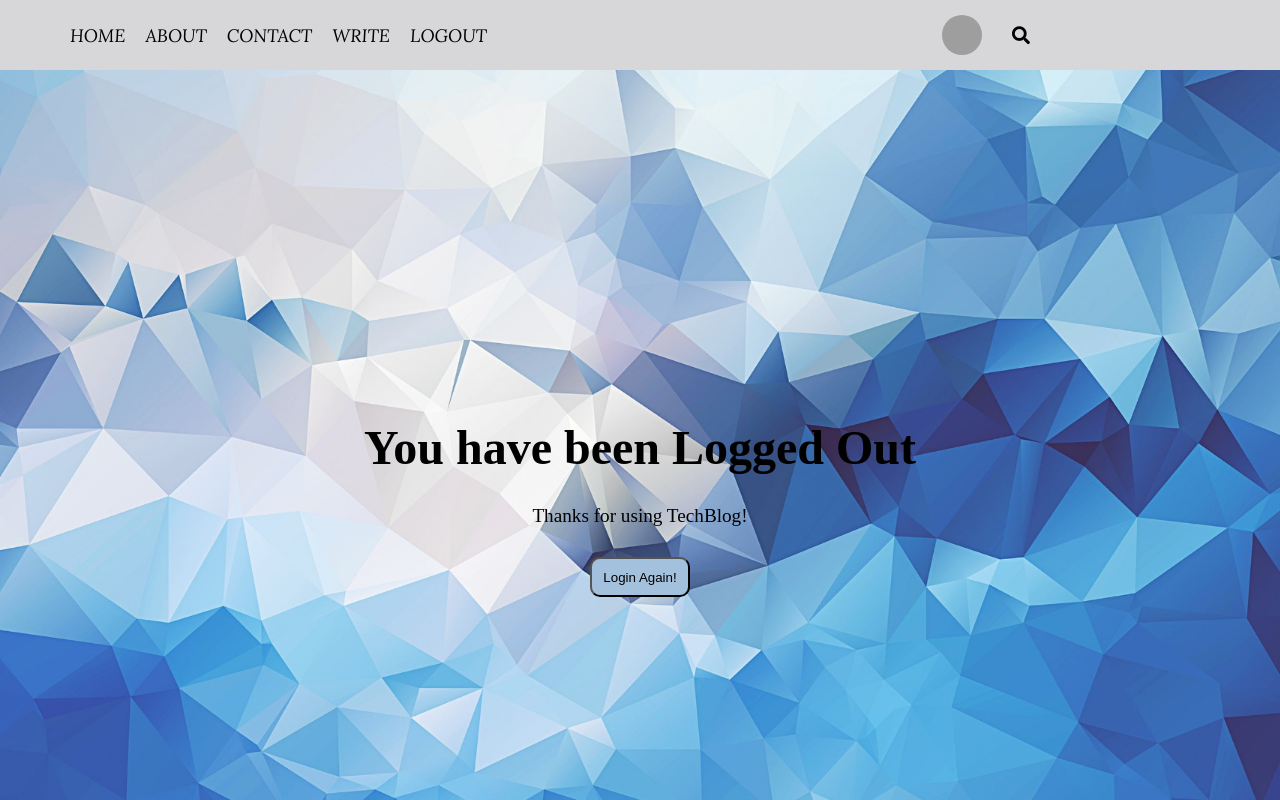
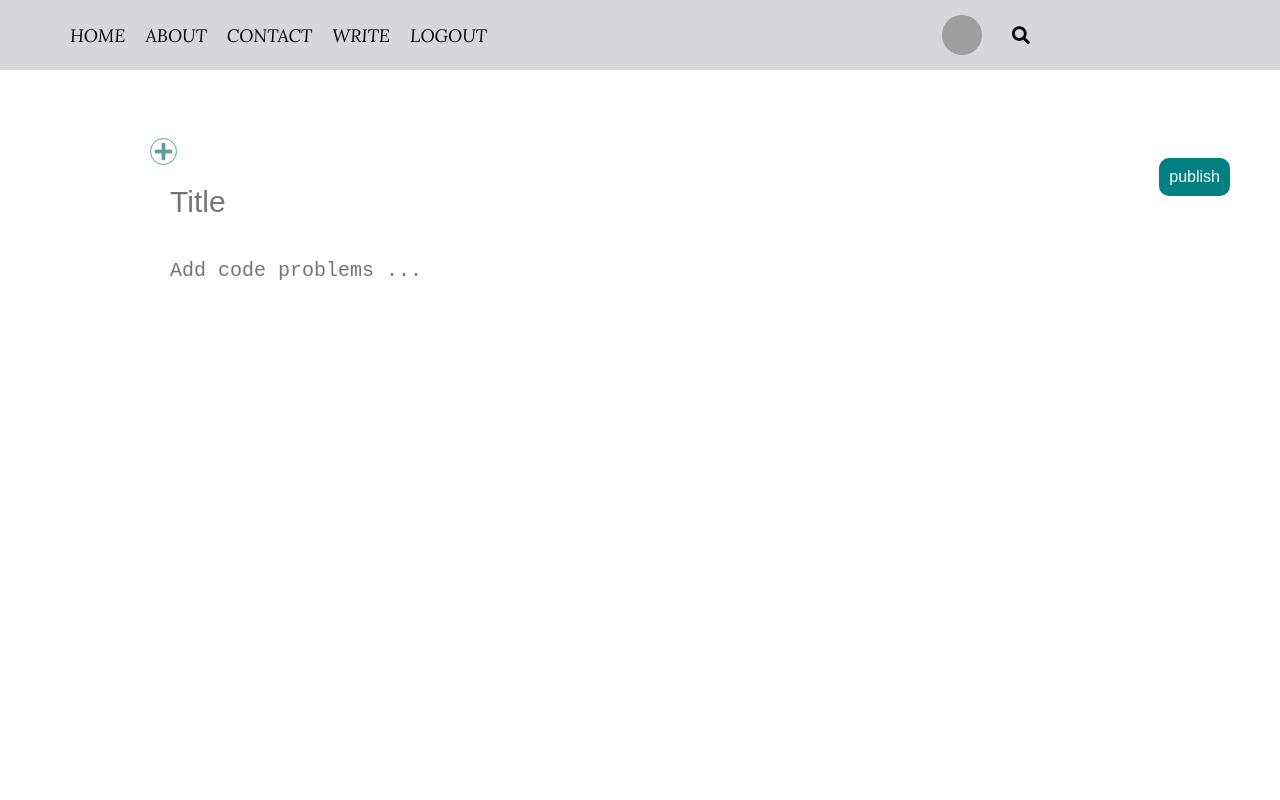
Before and after one commit to 4jonathanfoster/reactblog, a React (Create React App) app: page /write in a window 1280 px wide. Shown: the top 800 px of the page. Built offline with nearby package versions, Linux system fonts and the light colour scheme; grey boxes are pictures that could not be loaded; a web font is replaced by a local one.

Commit message:
fixxed component names

```diff
--- a/src/App.js
+++ b/src/App.js
@@ -1,7 +1,5 @@
 import Home from "../src/pages/home/Home";
 import Topbar from "../src/components/topbar/Topbar";
-
-
 import Single from "../src/pages/single/Single";
 import Logout from "./components/logout/Logout.jsx"
 import Write from "../src/pages/write/Write"
@@ -12,8 +10,8 @@ function App() {
     <>
 
     <Topbar />
-    {/* <Write />
-    <Single/> */}
+    <Write />
+    <Single/>
     <Logout/>
 
     </>
--- a/src/components/logout/logout.css
+++ b/src/components/logout/logout.css
@@ -21,19 +21,25 @@ align-items: center;
     font-size: 300%;
     justify-content: center;
     text-align: center;
+    font-family: "Lora";
+    text-shadow: 0px 4px 10px rgba(0,0,0,0.6);
 }
 
 .logMessage{
     font-size:larger;
     text-align: center;
     margin-top: 30px;
+    font-family: "Besley";
+    text-shadow: 0px 0px 11px rgba(0,0,0,0.5);
 }
 .loginButton {
     margin-top: 30px;
-    width: 100px;
+    width: 150px;
     height: 40px;
     background-color:#a3c1dd ;
-    border-radius: 10px;
+    border-radius: 20px;
+    font-family: "Besley";
+    text-shadow: 0px 0px 11px rgba(0,0,0,0.5);
 
 
 }
```
